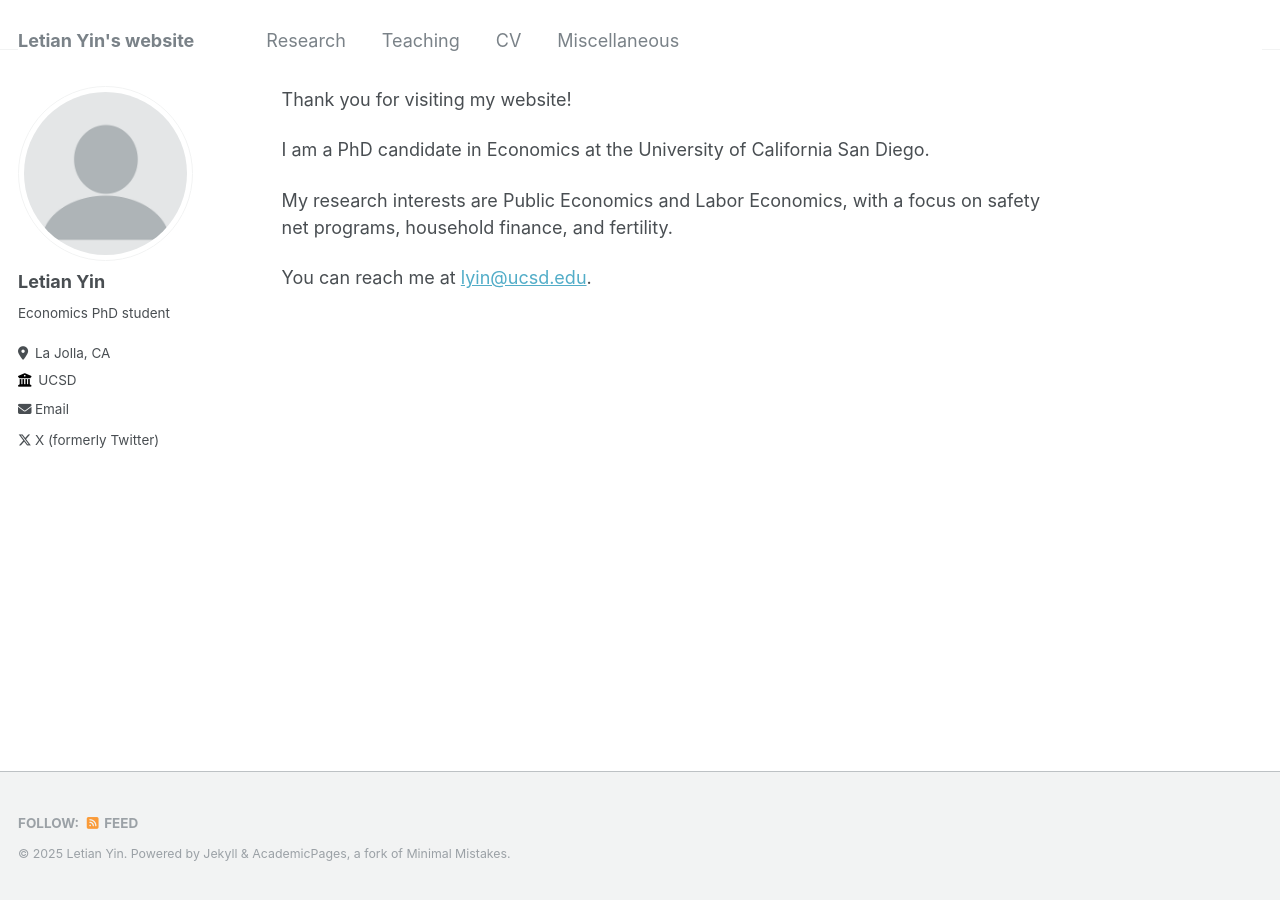
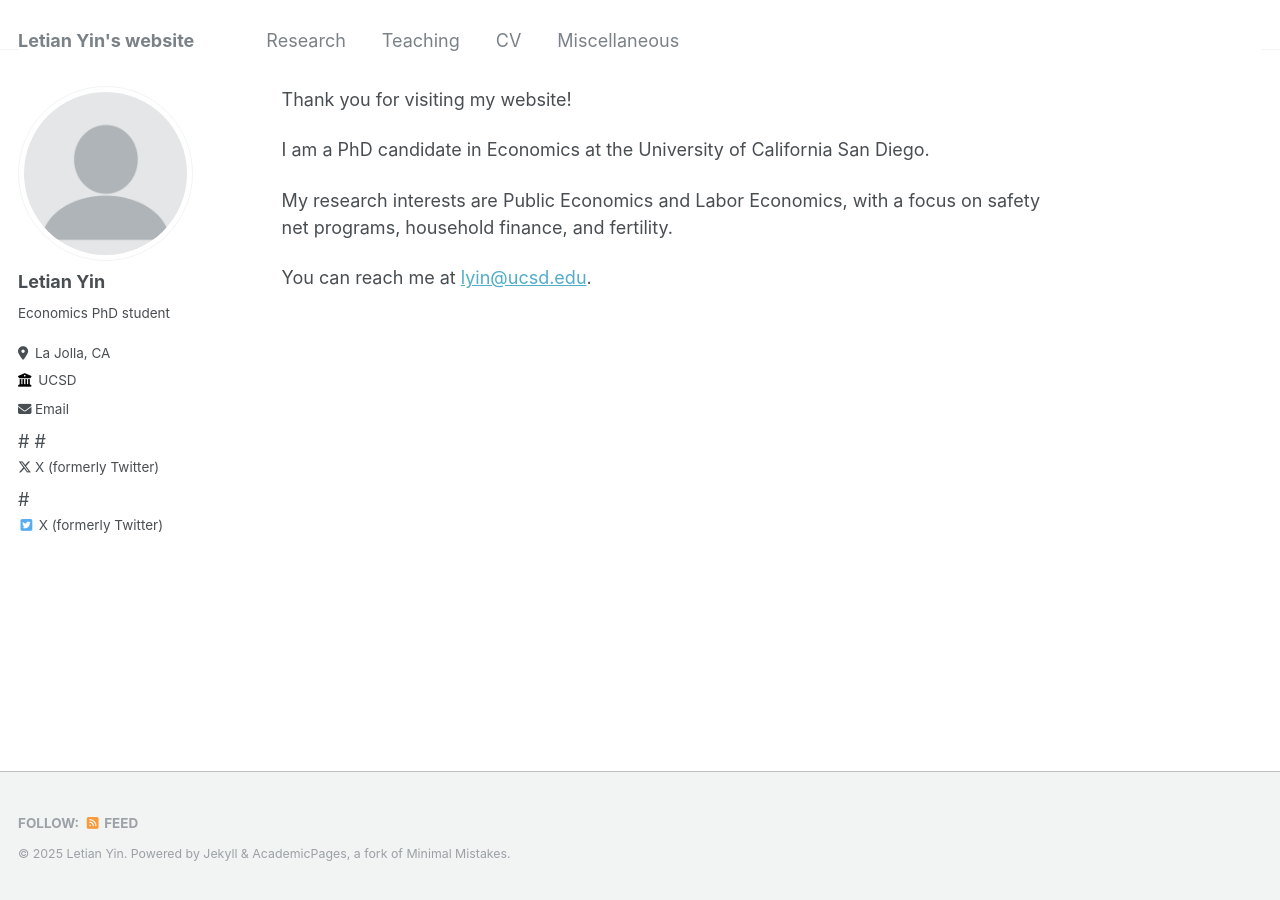
Before and after one commit to letian-yin/letian-yin.github.io, a Jekyll site: the page built from _pages/about.md, in a window 1280 px wide. Built offline with Jekyll 4.4.1, drawn with Linux system fonts in a browser that asks for light colours.

Commit message:
Update Twitter icon in author-profile.html

```diff
--- a/_includes/author-profile.html
+++ b/_includes/author-profile.html
@@ -129,8 +129,11 @@
       {% if author.tumblr %}
         <li><a href="https://{{ author.tumblr }}.tumblr.com"><i class="fab fa-fw fa-tumblr icon-pad-right" aria-hidden="true"></i>Tumblr</a></li>
       {% endif %}
+      # {% if author.twitter %}
+      #  <li><a href="https://twitter.com/{{ author.twitter }}"><i class="fab fa-fw fa-x-twitter icon-pad-right" aria-hidden="true"></i>X (formerly Twitter)</a></li>
+      # {% endif %}
       {% if author.twitter %}
-        <li><a href="https://twitter.com/{{ author.twitter }}"><i class="fab fa-fw fa-x-twitter icon-pad-right" aria-hidden="true"></i>X (formerly Twitter)</a></li>
+        <li><a href="https://twitter.com/{{ author.twitter }}"><i class="fab fa-fw fa-twitter-square" aria-hidden="true"></i> X (formerly Twitter)</a></li>
       {% endif %}
       {% if author.vine %}
         <li><a href="https://vine.co/u/{{ author.vine }}"><i class="fab fa-fw fa-vine icon-pad-right" aria-hidden="true"></i>Vine</a></li>
```
